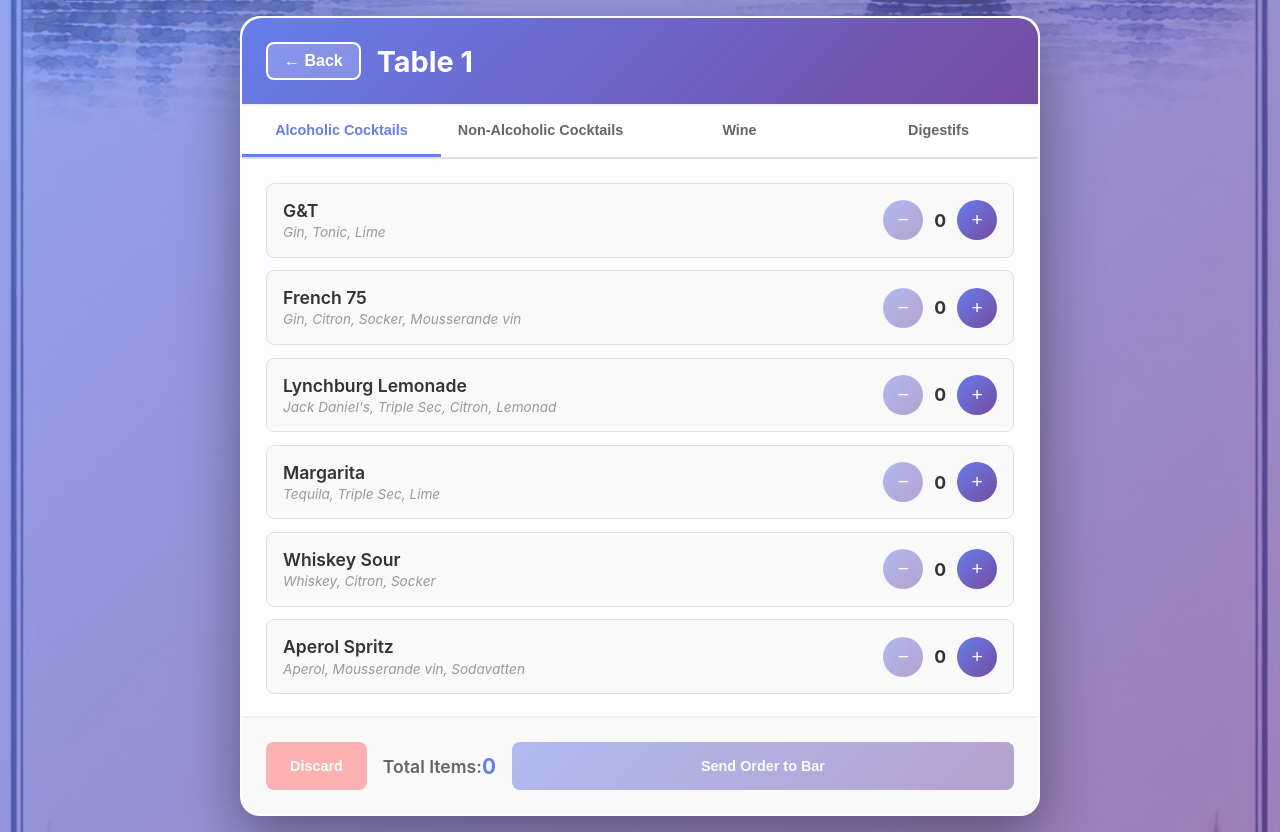
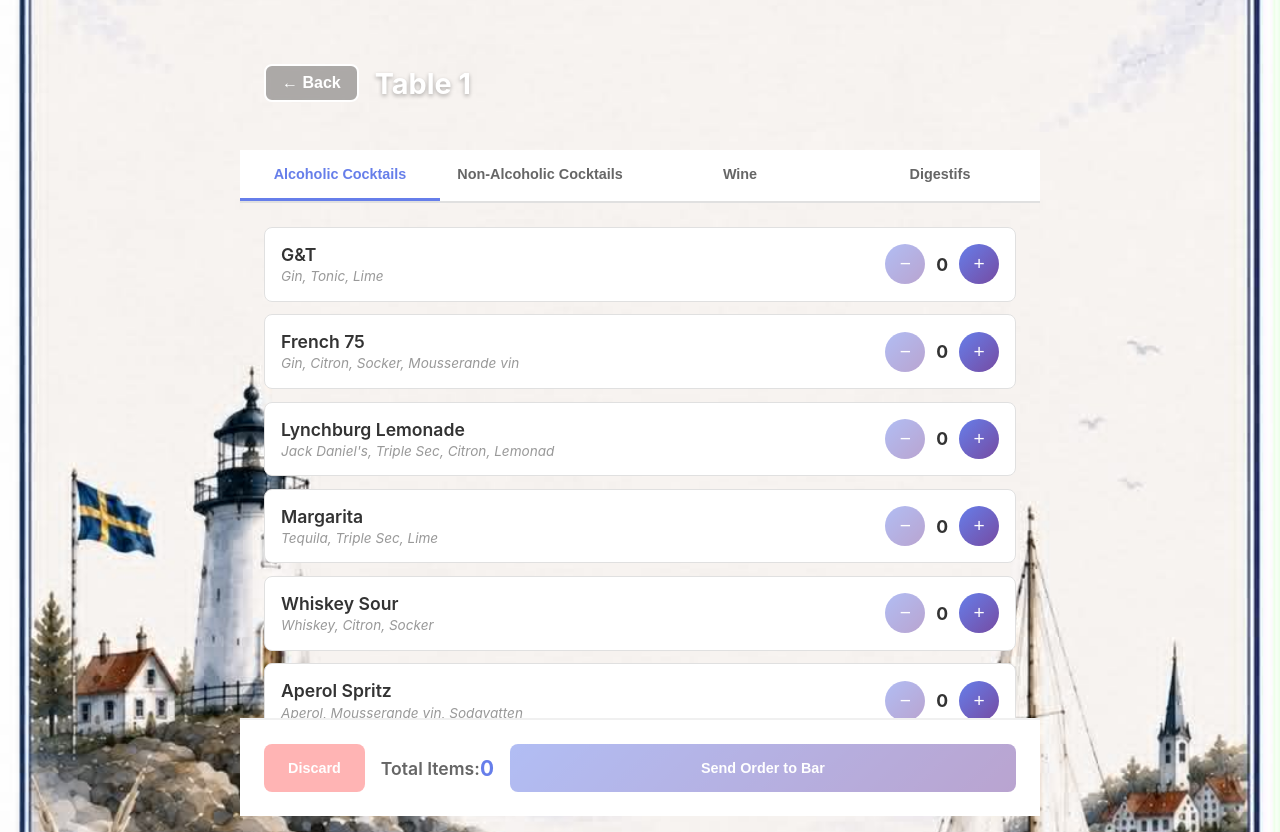
Before and after one commit to KiwiComp/wedding-guests, a React (Create React App) app: page /#/table/1 in a window 1280 px wide. Built offline with nearby package versions, Linux system fonts and the light colour scheme; no server answers.

Commit message:
Updated background with archipelago image.

```diff
--- a/src/components/StartPage/StartPage.css
+++ b/src/components/StartPage/StartPage.css
@@ -4,7 +4,7 @@
   align-items: center;
   min-height: 100vh;
   background: linear-gradient(135deg, rgba(102, 126, 234, 0.7) 0%, rgba(118, 75, 162, 0.7) 100%),
-              url('/wedding-background.jpg') center/cover no-repeat;
+              url('../../assets/images/wedding-background.jpg') center/cover no-repeat;
   background-attachment: fixed;
 }
 
--- a/src/components/TableOrder/TableOrder.css
+++ b/src/components/TableOrder/TableOrder.css
@@ -3,23 +3,20 @@
   justify-content: center;
   align-items: flex-start;
   min-height: 100vh;
-  background: linear-gradient(135deg, rgba(102, 126, 234, 0.7) 0%, rgba(118, 75, 162, 0.7) 100%),
-              url('/wedding-background.jpg') center/cover no-repeat;
-  background-attachment: fixed;
+  /* background: url('../../assets/images/wedding-background.jpg') center/cover no-repeat fixed; */
+    background: url('../../assets/images/archipelago_1.jpeg') center/cover no-repeat fixed;
   padding: 0.5rem;
 }
 
 .order-container {
-  background: rgba(255, 255, 255, 0.98);
-  border-radius: 15px;
-  box-shadow: 0 20px 60px rgba(0, 0, 0, 0.4);
+  background: transparent;
+  border-radius: 0;
   width: 100%;
   max-width: 800px;
   display: flex;
   flex-direction: column;
   height: 100vh;
   max-height: 100vh;
-  border: 2px solid rgba(255, 255, 255, 0.3);
 }
 
 .order-header {
@@ -27,25 +24,27 @@
   align-items: center;
   justify-content: flex-start;
   gap: 1rem;
-  padding: 1rem;
-  border-bottom: 2px solid #f0f0f0;
-  background: linear-gradient(135deg, #667eea 0%, #764ba2 100%);
-  border-radius: 15px 15px 0 0;
+  padding: 2.5rem 1rem;
+  border-bottom: none;
+  background: transparent;
+  border-radius: 0;
   color: white;
+  text-shadow: 0 2px 4px rgba(0, 0, 0, 0.3);
 }
 
 .back-button {
-  background: rgba(255, 255, 255, 0.2);
+  background: rgba(0, 0, 0, 0.3);
   border: 2px solid white;
   color: white;
-  padding: 0.4rem 0.8rem;
+  padding: 0.5rem 1rem;
   border-radius: 8px;
   cursor: pointer;
   font-weight: bold;
-  font-size: 0.9rem;
+  font-size: 1rem;
   transition: all 0.2s;
   white-space: nowrap;
   flex-shrink: 0;
+  backdrop-filter: blur(5px);
 }
 
 .back-button:hover {
@@ -77,7 +76,7 @@
   display: flex;
   gap: 0;
   padding: 0;
-  background: #f9f9f9;
+  background: white;
   border-bottom: 2px solid #e0e0e0;
   overflow-x: auto;
 }
@@ -85,7 +84,7 @@
 .tab-button {
   flex: 1;
   padding: 0.7rem 0.6rem;
-  background: white;
+  background: transparent;
   border: none;
   border-bottom: 3px solid transparent;
   color: #666;
@@ -98,19 +97,20 @@
 }
 
 .tab-button:hover {
-  background: #f0f0f0;
+  background: rgba(255, 255, 255, 0.5);
 }
 
 .tab-button.active {
   color: #667eea;
   border-bottom-color: #667eea;
-  background: white;
+  background: rgba(255, 255, 255, 0.8);
 }
 
 .drinks-container {
   flex: 1;
   overflow-y: auto;
   padding: 0.75rem;
+  background: transparent;
 }
 
 .drinks-list {
@@ -125,7 +125,7 @@
   gap: 0.5rem;
   align-items: start;
   padding: 0.75rem;
-  background: #f9f9f9;
+  background: white;
   border-radius: 8px;
   border: 1px solid #e0e0e0;
   transition: all 0.2s;
@@ -199,8 +199,8 @@
 .order-footer {
   padding: 0.75rem;
   border-top: 2px solid #f0f0f0;
-  background: #f9f9f9;
-  border-radius: 0 0 15px 15px;
+  background: white;
+  border-radius: 0;
   display: flex;
   flex-direction: column;
   gap: 0.6rem;
@@ -281,12 +281,12 @@
   }
 
   .order-container {
-    border-radius: 20px;
+    border-radius: 0;
   }
 
   .order-header {
-    padding: 1.5rem;
-    border-radius: 20px 20px 0 0;
+    padding: 3rem 1.5rem;
+    border-radius: 0;
   }
 
   .order-header h1 {
@@ -300,6 +300,7 @@
 
   .drinks-container {
     padding: 1.5rem;
+    background: transparent;
   }
 
   .drinks-list {
@@ -340,6 +341,7 @@
     padding: 1.5rem;
     flex-direction: row;
     gap: 1rem;
+    background: white;
   }
 
   .discard-button {
```
Also changed, not shown: src/assets/images/archipelago_1.jpeg (added), src/assets/images/wedding-background.jpg (renamed from public/wedding-background.jpg).
